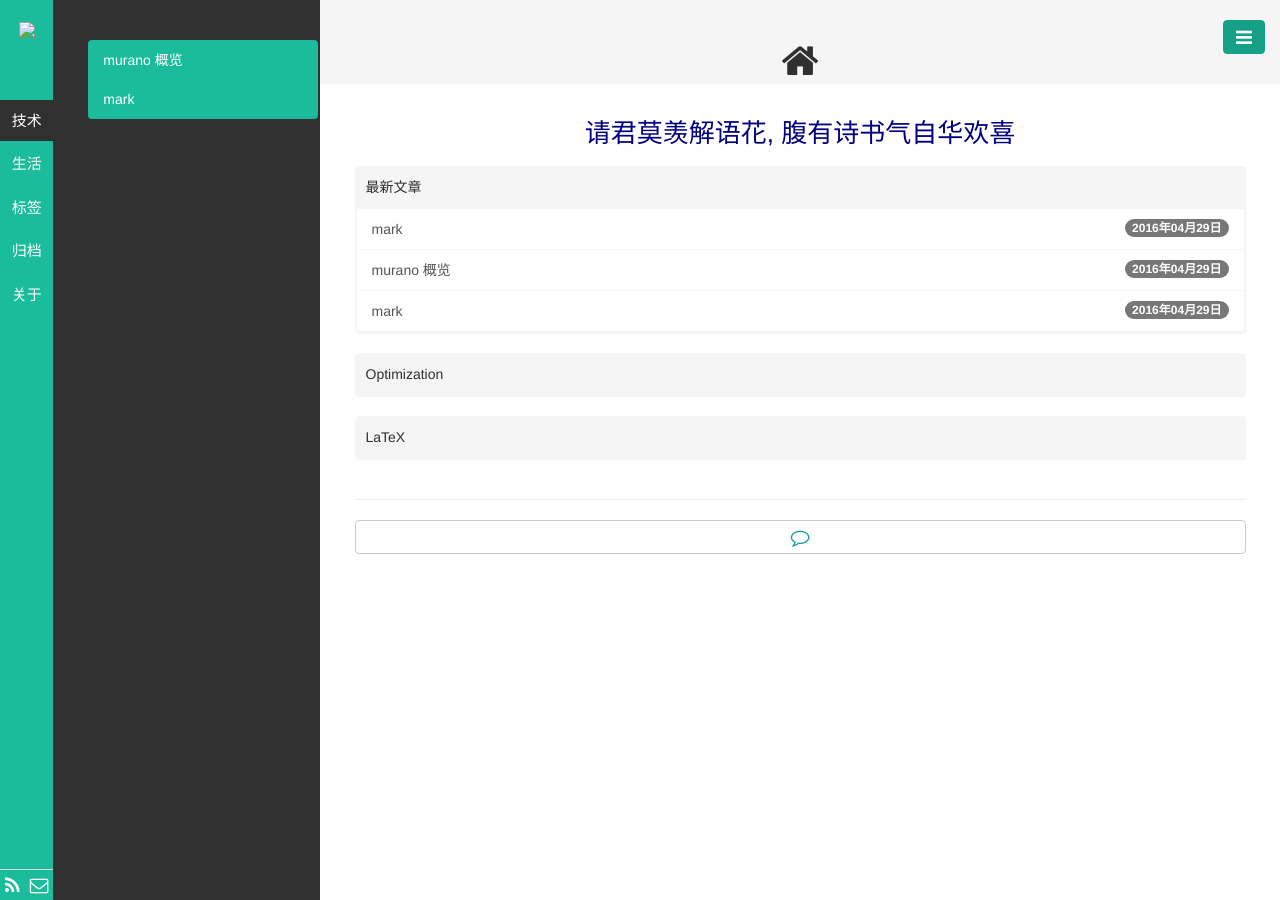
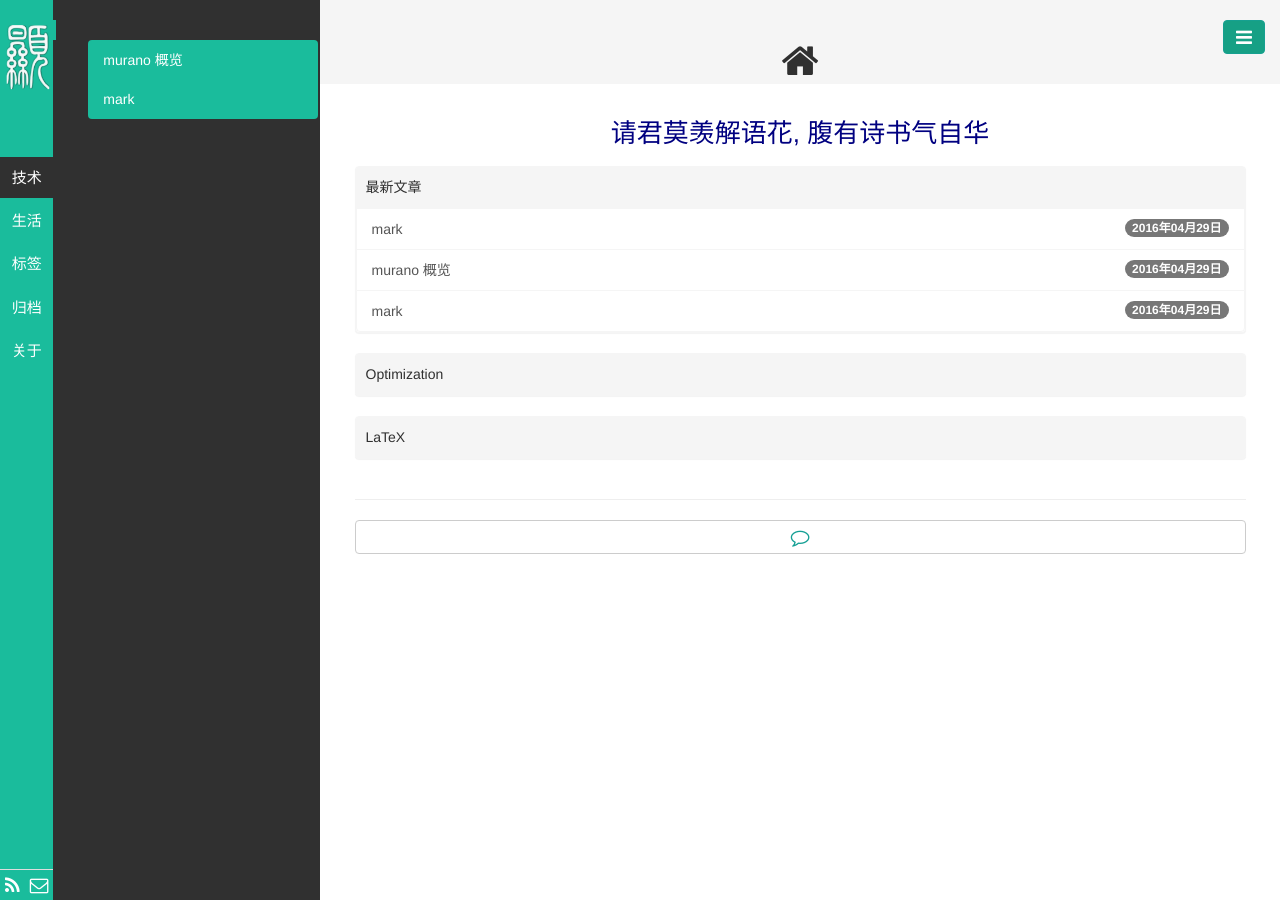
Before and after one commit to byHAN/byhan.github.io, a Jekyll site: the page built from index.html, in a window 1280 px wide. Built offline with Jekyll 4.4.1, drawn with Linux system fonts in a browser that asks for light colours; the list of posts is cut into pages by our own code.

Commit message:
Signed-off-by: byHAN <10821712@qq.com>

```diff
--- a/index.html
+++ b/index.html
@@ -4,7 +4,7 @@ title: <i class="fa fa-home fa-lg"></i>
 titlename: 首页
 ---
 <!--<br>-->
-<center><h3><font color="#000080">请</font><font color="#000080">君</font><font color="#000080">莫</font><font color="#000080">羡</font><font color="#000080">解</font><font color="#000080">语</font><font color="#000080">花, </font><font color="#000080">腹</font><font color="#000080">有</font><font color="#000080">诗</font><font color="#000080">书</font><font color="#000080">气</font><font color="#000080">自</font><font color="#000080">华</font><font color="#000080">欢</font><font color="#000080">喜</font></h3></center>
+<center><h3><font color="#000080">请</font><font color="#000080">君</font><font color="#000080">莫</font><font color="#000080">羡</font><font color="#000080">解</font><font color="#000080">语</font><font color="#000080">花, </font><font color="#000080">腹</font><font color="#000080">有</font><font color="#000080">诗</font><font color="#000080">书</font><font color="#000080">气</font><font color="#000080">自</font><font color="#000080">华</h3></center>
 <div class="row">
   <div class="col-md-12">
     <div class="panel panel-primary">
```
Also changed, not shown: public/img/yellowdeer.png (added).
